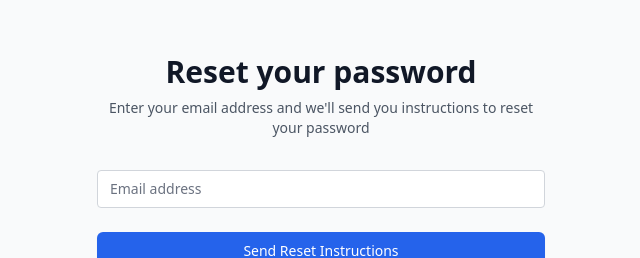
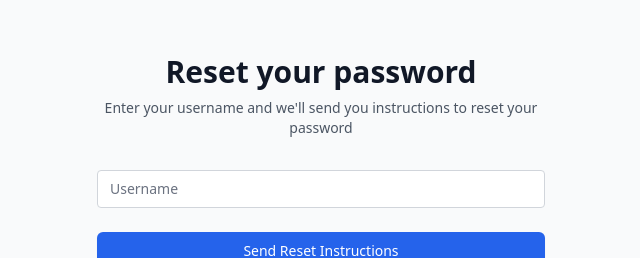
Before and after one commit to chandratejatiriveedhi/wellness-management-system, a React (Create React App) app in the folder frontend/: page /forgot-password in a window 1280 px wide. Shown: the part 226-484 px from the top of the page, without its empty margins (319-959 px from the left). Built offline with nearby package versions, Linux system fonts and the light colour scheme.

Commit message:
Update ForgotPassword to use username instead of email

```diff
--- a/frontend/src/components/ForgotPassword.js
+++ b/frontend/src/components/ForgotPassword.js
@@ -3,7 +3,7 @@ import { Link } from 'react-router-dom';
 import axios from 'axios';
 
 export default function ForgotPassword() {
-  const [email, setEmail] = useState('');
+  const [username, setUsername] = useState('');
   const [message, setMessage] = useState('');
   const [error, setError] = useState('');
 
@@ -11,9 +11,9 @@ export default function ForgotPassword() {
     e.preventDefault();
     try {
       await axios.post('http://localhost:8080/api/auth/forgot-password', {
-        email
+        username
       });
-      setMessage('Password reset instructions have been sent to your email');
+      setMessage('Password reset instructions have been sent');
       setError('');
     } catch (err) {
       setError('Error processing your request. Please try again.');
@@ -29,24 +29,24 @@ export default function ForgotPassword() {
             Reset your password
           </h2>
           <p className="mt-2 text-center text-sm text-gray-600">
-            Enter your email address and we'll send you instructions to reset your password
+            Enter your username and we'll send you instructions to reset your password
           </p>
         </div>
 
         <form className="mt-8 space-y-6" onSubmit={handleSubmit}>
           <div>
-            <label htmlFor="email" className="sr-only">
-              Email address
+            <label htmlFor="username" className="sr-only">
+              Username
             </label>
             <input
-              id="email"
-              name="email"
-              type="email"
+              id="username"
+              name="username"
+              type="text"
               required
               className="appearance-none rounded relative block w-full px-3 py-2 border border-gray-300 placeholder-gray-500 text-gray-900 focus:outline-none focus:ring-blue-500 focus:border-blue-500 focus:z-10 sm:text-sm"
-              placeholder="Email address"
-              value={email}
-              onChange={(e) => setEmail(e.target.value)}
+              placeholder="Username"
+              value={username}
+              onChange={(e) => setUsername(e.target.value)}
             />
           </div>
 
```
